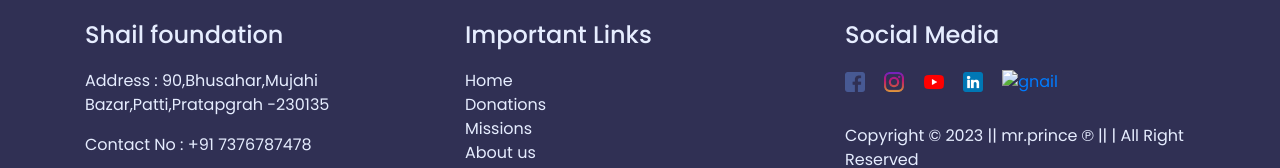
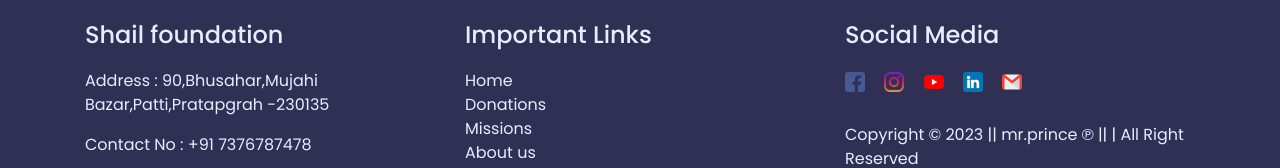
Before and after one commit to Princepal2003/Shail-Foundation, a plain HTML site: page index.html in a window 1280 px wide. Shown: the part 4122-4290 px from the top of the page. Drawn offline with nearby package versions, Linux system fonts and the light colour scheme.

Commit message:
Update index.html

```diff
--- a/index.html
+++ b/index.html
@@ -287,7 +287,7 @@
                             <a href="#"><img src="instagram.png" alt="inatagram"></a>
                             <a href="#"><img src="youtube.png" alt="youtube"></a>
                             <a href="#"><img src="linkedin.png" alt="linkedin"></a>
-                            <a href="mailto:princekumarpal500@gmail.com"><img src="image/gmail.png" alt="gnail"></a>
+                            <a href="mailto:princekumarpal500@gmail.com"><img src="gmail.png" alt="gnail"></a>
                         </div>
                         <p>Copyright &copy; 2023    || mr.prince &copysr; ||   | All Right Reserved</p>
                     </div>
```
